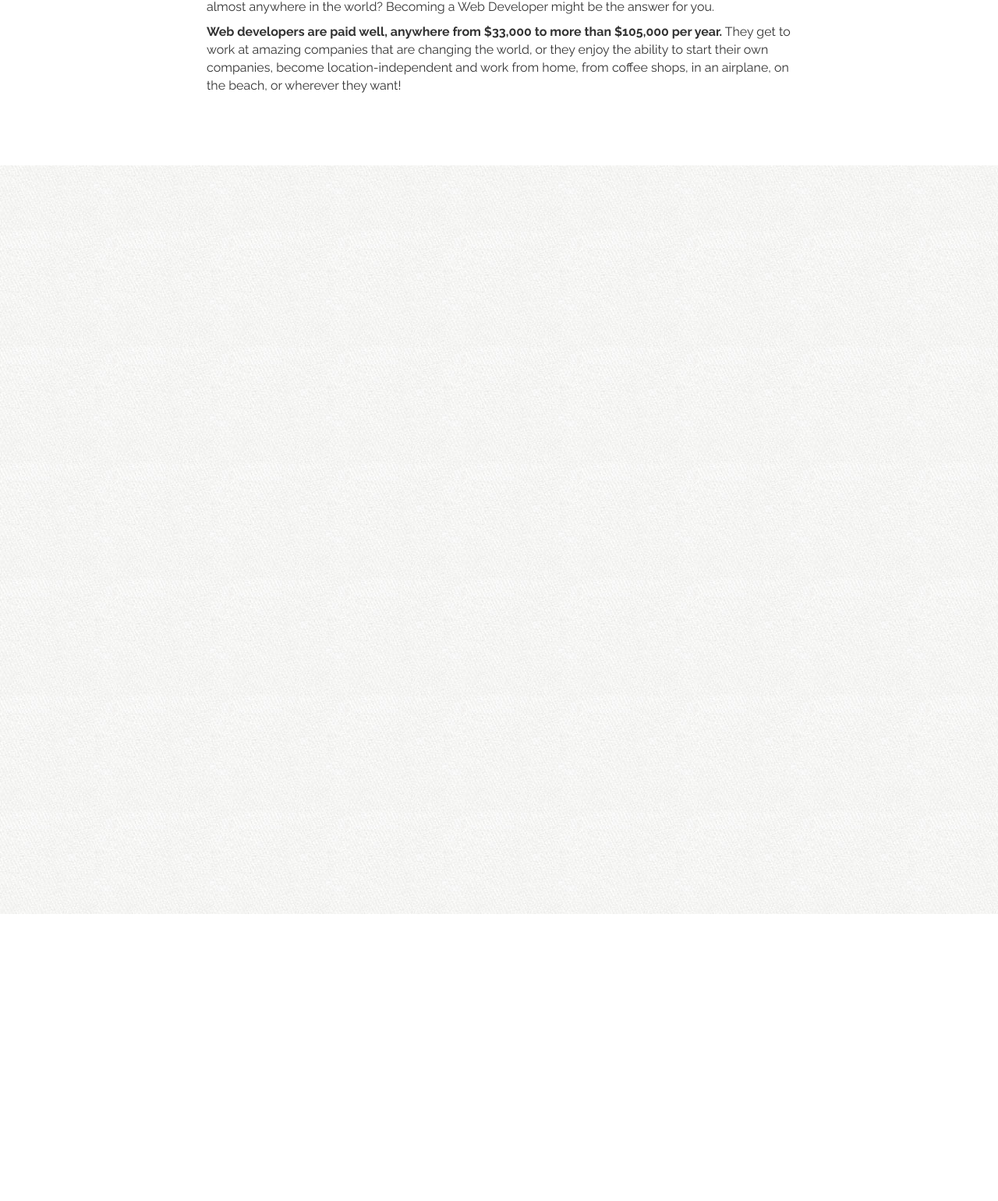
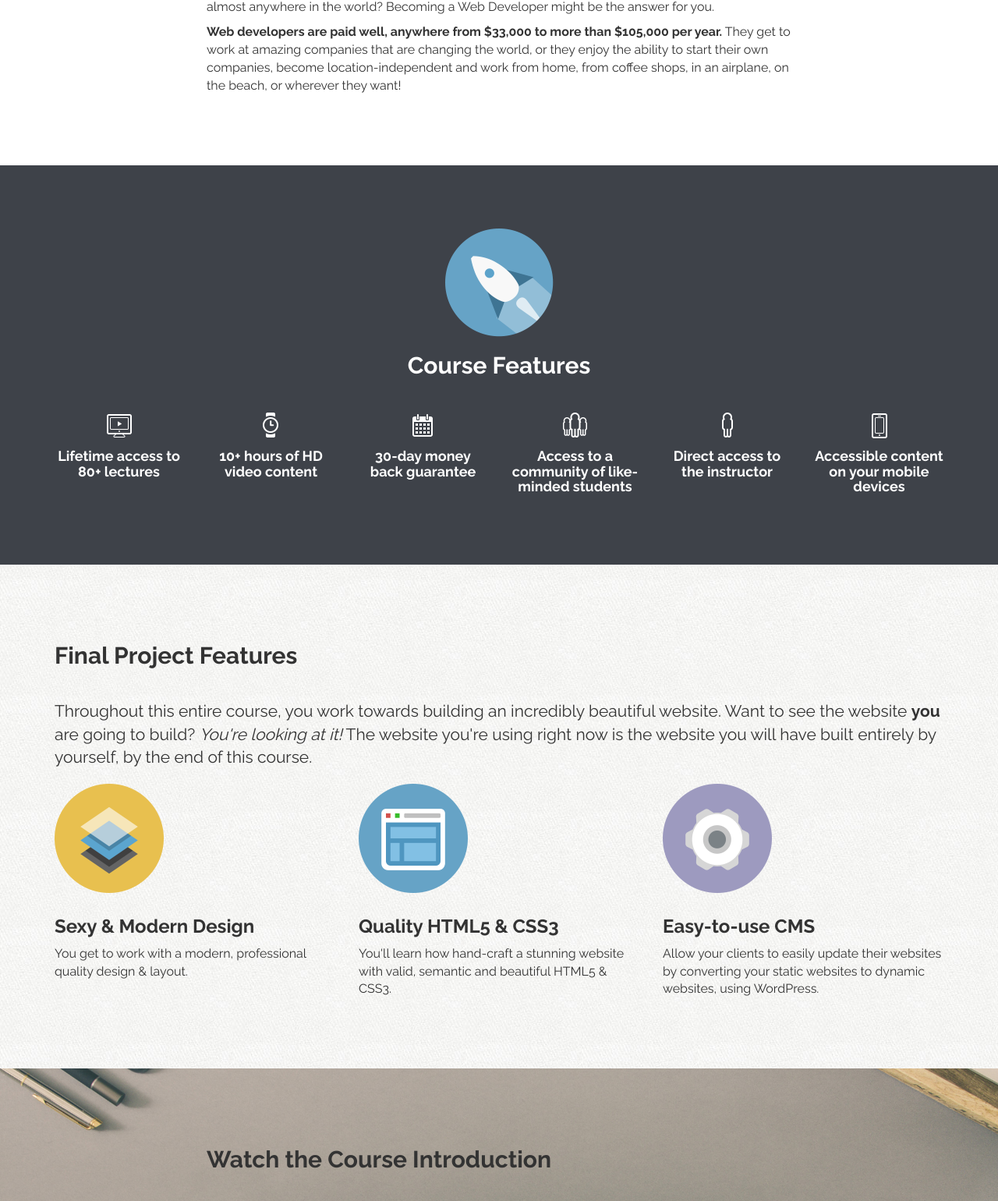
Before and after one commit to Z-Jonesy/B2W, a PHP site: page / in a window 1280 px wide. Shown: the part 2364-3904 px from the top of the page at 78% size. Before the commit the page ends 3536 px from the top, so only its background shows below. Run offline with PHP 8.4, Linux system fonts and the light colour scheme.

Commit message:
adding course, project features, video featurette and instructor sections

```diff
--- a/assets/css/custom.css
+++ b/assets/css/custom.css
@@ -154,3 +154,34 @@ section h3{
 #who-benefits{
   background: white;
 }
+
+#course-features{
+  background: #3e4249;
+  color: white;
+  text-align: center;
+}
+
+/* CUSTOM ICON SPRITES */
+i.ci{
+  display: inline-block;
+  height: 40px;
+  width: 40px;
+  background: url('../img/icon-sprite.png') no-repeat;
+}
+
+.ci.ci-computer   { background-position: 0 0;}
+.ci.ci-watch      { background-position: -40px 0;}
+.ci.ci-calendar   { background-position: -80px 0;}
+.ci.ci-community  { background-position: -120px 0;}
+.ci.ci-instructor { background-position: -160px 0;}
+.ci.ci-device     { background-position: -200px 0;}
+
+
+#featurette{
+  background: url('../img/stuff-bg.jpg') 50% 100% repeat fixed;
+  background-size: cover;
+}
+
+#instructor{
+  background: white url('../img/brad-elvis.png') 90% -10px no-repeat;
+}
--- a/index.html
+++ b/index.html
@@ -197,16 +197,165 @@
     </section> <!-- who benefits -->
 
     <!-- COURSE FEATURES -->
-    <section></section>
+    <section id="course-features">
+        <div class="container">
+
+            <div class="section-header">
+                <img src="assets/img/icon-rocket.png" alt="Rocket">
+                <h2>Course Features</h2>
+            </div><!-- section-header -->
+
+            <div class="row">
+
+                <div class="col-sm-2">
+                    <i class="ci ci-computer"></i>
+                    <h4>Lifetime access to 80+ lectures</h4>
+                </div><!-- end col -->
+
+                <div class="col-sm-2">
+                    <i class="ci ci-watch"></i>
+                    <h4>10+ hours of HD video content</h4>
+                </div><!-- end col -->
+
+                <div class="col-sm-2">
+                    <i class="ci ci-calendar"></i>
+                    <h4>30-day money back guarantee</h4>
+                </div><!-- end col -->
+
+                <div class="col-sm-2">
+                    <i class="ci ci-community"></i>
+                    <h4>Access to a community of like-minded students</h4>
+                </div><!-- end col -->
+
+                <div class="col-sm-2">
+                    <i class="ci ci-instructor"></i>
+                    <h4>Direct access to the instructor</h4>
+                </div><!-- end col -->
+
+                <div class="col-sm-2">
+                    <i class="ci ci-device"></i>
+                    <h4>Accessible content on your mobile devices</h4>
+                </div><!-- end col -->
+
+            </div><!-- row -->
+        </div><!-- container -->
+    </section><!-- course-features -->
 
     <!-- PROJECT FEATURES -->
-    <section></section>
+    <section id="project-features">
+        <div class="container">
+
+            <h2>Final Project Features</h2>
+            <p class="lead">Throughout this entire course, you work towards building an incredibly beautiful website.
+                Want to see the website <strong>you</strong> are going to build? <em>You're looking at it!</em> The
+                website you're using right now is the website you will have built entirely by yourself, by the end of
+                this course.</p>
+
+            <div class="row">
+                <div class="col-sm-4">
+                    <img src="assets/img/icon-design.png" alt="Design">
+                    <h3>Sexy &amp; Modern Design</h3>
+                    <p>You get to work with a modern, professional quality design &amp; layout.</p>
+                </div><!-- col -->
+                <div class="col-sm-4">
+                    <img src="assets/img/icon-code.png" alt="Code">
+                    <h3>Quality HTML5 &amp; CSS3</h3>
+                    <p>You'll learn how hand-craft a stunning website with valid, semantic and beautiful HTML5 &amp;
+                        CSS3.</p>
+                </div><!-- col -->
+                <div class="col-sm-4">
+                    <img src="assets/img/icon-cms.png" alt="CMS">
+                    <h3>Easy-to-use CMS</h3>
+                    <p>Allow your clients to easily update their websites by converting your static websites to dynamic
+                        websites, using WordPress.</p>
+                </div><!-- col -->
+            </div><!-- row -->
+        </div><!-- container -->
+    </section><!-- project-features -->
 
     <!-- VIDEO FEATURETTE -->
-    <section></section>
+    <section id="featurette">
+        <div class="container">
+            <div class="row">
+                <div class="col-sm-8 col-sm-offset-2">
+                    <h2>Watch the Course Introduction</h2>
+                    <iframe width="100%" height="415" src="//www.youtube.com/embed/q-mJJsnOHew" frameborder="0"
+                        allowfullscreen></iframe>
+                </div><!-- end col -->
+            </div><!-- row -->
+        </div><!-- container -->
+    </section><!-- featurette -->
 
     <!-- INSTRUCTOR -->
-    <section></section>
+    <section id="instructor">
+        <div class="container">
+            <div class="row">
+                <div class="col-sm-8 col-md-6">
+                    <div class="row">
+                        <div class="col-lg-8">
+                            <h2>Your Instructor <small>Brad Hussey</small></h2>
+                        </div><!-- end col -->
+                        <div class="col-lg-4">
+                            <a href="https://twitter.com/bradhussey" class="badge social twitter" target="_blank"><i
+                                    class="fa fa-twitter"></i></a>
+                            <a href="https://facebook.com/bradhussey" class="badge social facebook" target="_blank"><i
+                                    class="fa fa-facebook"></i></a>
+                            <a href="https://plus.google.com/+BradHussey" class="badge social gplus" target="_blank"><i
+                                    class="fa fa-google-plus"></i></a>
+                        </div><!-- end col -->
+
+                    </div><!-- row -->
+
+                    <p class="lead">A highly skilled professional, Brad Hussey is a passionate and experienced web
+                        designer, developer, blogger and digital entrepreneur.<p>
+
+                            <p>Hailing from North Of The Wall (Yellowknife, Canada), Brad made the trek to the Wet
+                                Coast (Vancouver, Canada) to educate and equip himself with the necessary skills to
+                                become a spearhead in his trade of solving problems on the web, crafting design
+                                solutions, and speaking in code.</p>
+
+                            <p>Brad's determination and love for what he does has landed him in some pretty interesting
+                                places with some neat people. He's had the privilege of working with, and providing
+                                solutions for, numerous businesses, big &amp; small, across the Americas.</p>
+
+                            <p>Brad builds custom websites, and provides design solutions for a wide-array of clientele
+                                at his company, Brightside Studios. He regularly blogs about passive income, living
+                                your life to the fullest, and provides premium quality web design tutorials and courses
+                                for tens of thousands of amazing people desiring to master their craft.</p>
+
+                            <hr>
+
+                            <h3>The Numbers <small>They Don't Lie</small></h3>
+                            <div class="row">
+                                <div class="col-xs-4">
+                                    <div class="num">
+                                        <div class="num-content">
+                                            41,000+ <span>students</span>
+                                        </div><!-- num-content -->
+                                    </div><!-- num -->
+                                </div><!-- end col -->
+
+                                <div class="col-xs-4">
+                                    <div class="num">
+                                        <div class="num-content">
+                                            568 <span>reviews</span>
+                                        </div><!-- num-content -->
+                                    </div><!-- num -->
+                                </div><!-- end col -->
+
+                                <div class="col-xs-4">
+                                    <div class="num">
+                                        <div class="num-content">
+                                            8 <span>courses</span>
+                                        </div><!-- num-content -->
+                                    </div><!-- num -->
+                                </div><!-- end col -->
+                            </div><!-- row -->
+
+                </div><!-- end col -->
+            </div><!-- row -->
+        </div><!-- container -->
+    </section><!-- instructor -->
 
     <!-- TESTIMONIALS -->
     <section></section>
```
